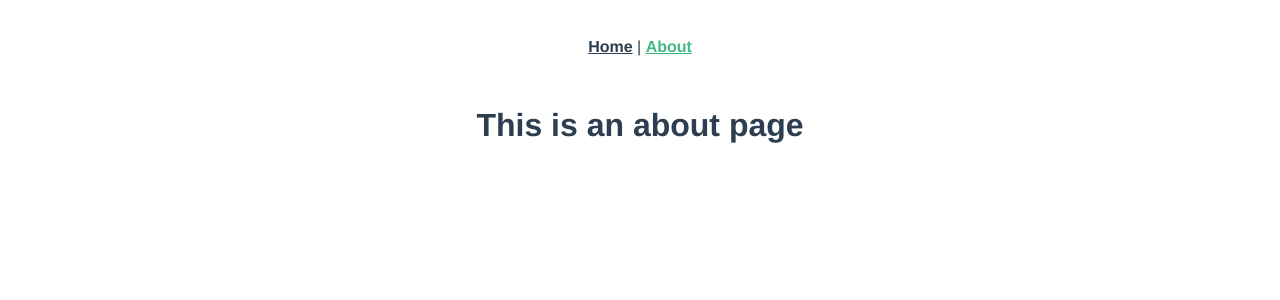
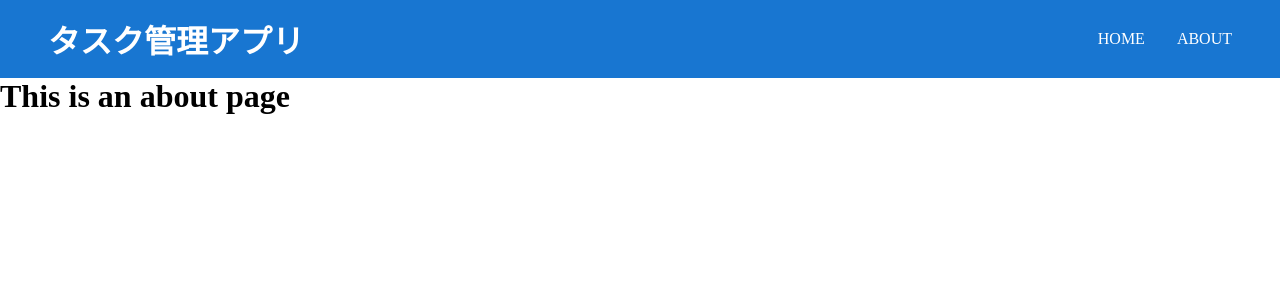
Before and after one commit to makabe-shunto/Vuejs-Demo, a Vue app in the folder tollero-demo/: page /about in a window 1280 px wide. Shown: the top 300 px of the page. Built offline with nearby package versions, Linux system fonts and the light colour scheme.

Commit message:
コンポーネント追加

```diff
--- a/tollero-demo/package.json
+++ b/tollero-demo/package.json
@@ -9,6 +9,8 @@
   },
   "dependencies": {
     "core-js": "^3.6.5",
+    "node-sass": "^5.0.0",
+    "sass-loader": "^10.1.1",
     "vue": "^2.6.11",
     "vue-router": "^3.5.2",
     "vuex": "^3.6.2"
--- a/tollero-demo/src/App.vue
+++ b/tollero-demo/src/App.vue
@@ -1,32 +1,25 @@
 <template>
   <div id="app">
-    <div id="nav">
-      <router-link to="/">Home</router-link> |
-      <router-link to="/about">About</router-link>
-    </div>
-    <router-view/>
+    <Header />
+    <router-view />
   </div>
 </template>
 
-<style>
-#app {
-  font-family: Avenir, Helvetica, Arial, sans-serif;
-  -webkit-font-smoothing: antialiased;
-  -moz-osx-font-smoothing: grayscale;
-  text-align: center;
-  color: #2c3e50;
-}
+<script>
+import Header from "@/components/Header";
+export default {
+  components: {
+    Header,
+  },
+};
+</script>
 
-#nav {
-  padding: 30px;
-}
-
-#nav a {
-  font-weight: bold;
-  color: #2c3e50;
-}
-
-#nav a.router-link-exact-active {
-  color: #42b983;
+<style lang="scss">
+*,
+*::before,
+*::after {
+  margin: 0;
+  padding: 0;
+  box-sizing: border-box;
 }
 </style>
--- /dev/null
+++ b/tollero-demo/src/components/Header.vue
@@ -0,0 +1,41 @@
+<template>
+    <header class="header">
+        <h1 class="header__ttl">タスク管理アプリ</h1>
+        <div class="header__menu">
+            <router-link to="/" class="header__link">HOME</router-link>
+            <router-link to="about" class="header__link">ABOUT</router-link>
+        </div>
+    </header>
+</template>
+
+<style lang="scss" scoped>
+.header {
+  position: sticky;
+  top: 0;
+  background-color: #1876d1;
+  padding: 1rem 3rem;
+  z-index: 999;
+  display: flex;
+  align-items: center;
+  &__ttl {
+    color: #fff;
+  }
+  &__menu {
+    margin-left: auto;
+  }
+  &__link {
+    color: #fff;
+    text-decoration: none;
+    background-color: transparent;
+    border: none;
+    outline: none;
+    font-size: 1rem;
+    &:not(:first-child) {
+      margin-left: 2rem;
+    }
+    &:hover {
+      color: #bbb;
+    }
+  }
+}
+</style>
--- a/tollero-demo/src/router/index.js
+++ b/tollero-demo/src/router/index.js
@@ -1,14 +1,14 @@
 import Vue from 'vue'
 import VueRouter from 'vue-router'
-import Home from '../views/Home.vue'
+import Bord from '../views/Bord.vue'
 
 Vue.use(VueRouter)
 
 const routes = [
   {
     path: '/',
-    name: 'Home',
-    component: Home
+    name: 'Bord',
+    component: Bord
   },
   {
     path: '/about',
--- /dev/null
+++ b/tollero-demo/src/views/Bord.vue
@@ -0,0 +1,29 @@
+<template>
+    <div class="bord">
+        <h2 class="bord__ttl">カード一覧</h2>
+
+    </div>
+</template>
+
+<style lang="scss" scoped>
+  .bord {
+    padding-top: 2rem;
+    background-image: url("../assets/bg.jpg");
+    background-size: cover;
+    background-position: center;
+    &__wrap {
+      overflow-x: scroll;
+      height: calc(100vh - 11rem);
+      padding: 0 2rem;
+      margin-top: 2rem;
+    }
+    &__cards {
+      display: inline-flex;
+      align-items: flex-start;
+    }
+    &__ttl {
+      margin-left: 2rem;
+      color: #ffffff;
+    }
+  }
+</style>
```
Also changed, not shown: tollero-demo/src/assets/bg.jpg (added), 1 other file (tests, documents, lock files or other folders).
